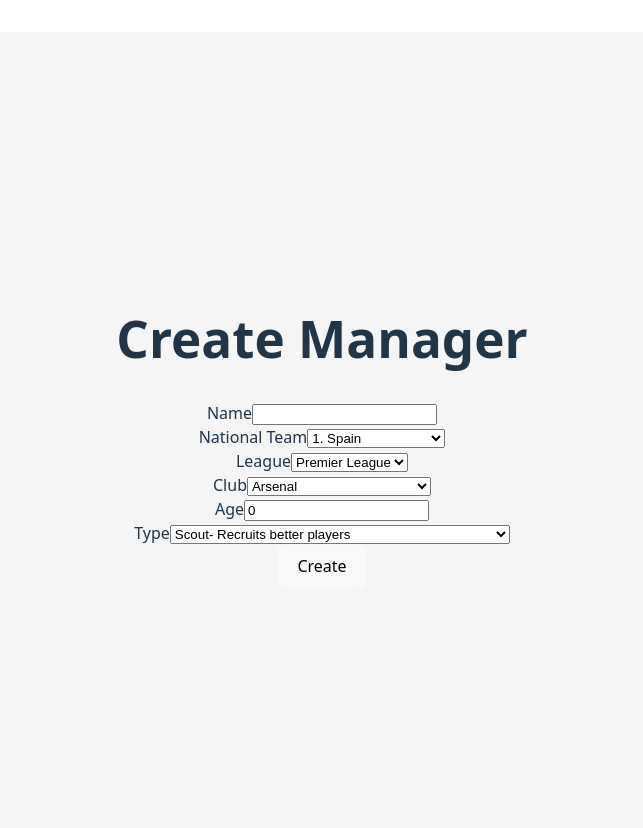
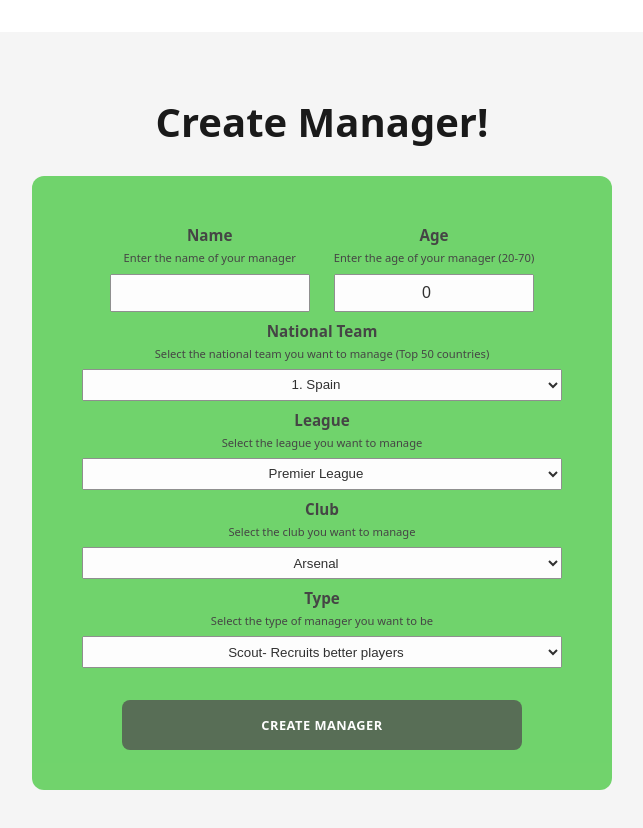
Before and after one commit to aidanohara12/FootballManager-WorldStage, a React (Vite) app: page / in a window 1280 px wide. Both pictures are taken after a click on the button "Start". Shown: the top 828 px of the page, without its empty margins (350-993 px from the left). Built offline with nearby package versions, Linux system fonts and the light colour scheme.

Commit message:
create manager skeleton

```diff
--- a/src/Globals/globalVariables.css
+++ b/src/Globals/globalVariables.css
@@ -1,5 +1,5 @@
 :root {
-    --primary-color: #00A86B;
+    --primary-color: #50cb4a;
     --secondary-color: #1A1A1A;
     --tertiary-color: #F5F5F5;
 }
--- a/src/Pages/CreateManager/CreateManager.module.css
+++ b/src/Pages/CreateManager/CreateManager.module.css
@@ -5,4 +5,147 @@
     flex-direction: column;
     align-items: center;
     justify-content: center;
+    padding: 2rem;
 }
+
+.createManagerContainer h1 {
+    color: var(--secondary-color);
+    font-size: 2.5rem;
+    font-weight: 700;
+    margin-bottom: 2rem;
+    text-align: center;
+}
+
+.createManagerContainer .form-group {
+    margin-bottom: 1.5rem;
+    width: 100%;
+    display: flex;
+    flex-direction: column;
+    align-items: center;
+}
+
+.formRow {
+    display: flex;
+    flex-direction: row;
+    align-items: center;
+    justify-content: center;
+    gap: 1.5rem;
+    width: 100%;
+}
+
+.formRow .form-group {
+    margin-bottom: 1.5rem;
+}
+
+.formRow .form-group:first-child {
+    flex: 2;
+    /* Name takes more space */
+}
+
+.formRow .form-group:last-child {
+    flex: 1;
+    /* Age takes less space */
+}
+
+.createManagerContainer h4 {
+    color: var(--secondary-color);
+    font-size: .7rem;
+    font-weight: 400;
+    margin: 0rem;
+    padding-bottom: 0.4rem;
+    text-align: center;
+}
+
+.createManagerContainer form {
+    background: var(--primary-color);
+    opacity: 0.8;
+    padding: 2.5rem;
+    border-radius: 12px;
+    width: 100%;
+    max-width: 500px;
+    display: flex;
+    flex-direction: column;
+    align-items: center;
+}
+
+.createManagerContainer .form-group {
+    margin-bottom: 1.5rem;
+    width: 100%;
+    display: flex;
+    flex-direction: column;
+    align-items: center;
+}
+
+.createManagerContainer label {
+    display: flex;
+    color: var(--secondary-color);
+    font-weight: 600;
+    margin-bottom: 0.2rem;
+    margin-top: .5rem;
+    font-size: 0.95rem;
+    text-align: center;
+    width: 100%;
+    justify-content: center;
+}
+
+.createManagerContainer .form-control {
+    width: 100%;
+    max-width: 400px;
+    padding: 0.75rem;
+    border: 2px solid #e0e0e0;
+    border-radius: 8px;
+    font-size: 1rem;
+    transition: all 0.3s ease;
+    background-color: var(--tertiary-color);
+    text-align: center;
+}
+
+.createManagerContainer .form-control:focus {
+    outline: none;
+    border-color: var(--primary-color);
+    box-shadow: 0 0 0 3px rgba(0, 168, 107, 0.1);
+}
+
+.createManagerContainer .form-control:hover {
+    border-color: var(--primary-color);
+}
+
+.createManagerContainer input {
+    width: 12rem;
+    height: 2rem;
+    text-align: center;
+    font-size: medium;
+}
+
+.createManagerContainer select {
+    width: 30rem;
+    height: 2rem;
+    text-align: center;
+}
+
+.createManagerContainer button {
+    width: 100%;
+    max-width: 400px;
+    padding: 1rem;
+    background-color: #314d2f;
+    color: white;
+    border: none;
+    border-radius: 8px;
+    font-size: .8rem;
+    font-weight: 600;
+    cursor: pointer;
+    transition: all 0.3s ease;
+    margin-top: 2rem;
+    text-transform: uppercase;
+    letter-spacing: 0.5px;
+}
+
+.createManagerContainer button:hover {
+    background-color: #008f5d;
+    transform: translateY(-2px);
+    box-shadow: 0 4px 12px rgba(0, 168, 107, 0.3);
+}
+
+.createManagerContainer button:active {
+    transform: translateY(0);
+}
--- a/src/Pages/CreateManager/CreateManager.tsx
+++ b/src/Pages/CreateManager/CreateManager.tsx
@@ -25,10 +25,12 @@ export function CreateManager() {
 
     return (
         <div className={styles.createManagerContainer}>
-            <h1>Create Manager</h1>
+            <h1>Create Manager!</h1>
             <form>
-                <div className="form-group">
+                <div className={styles.formRow}>
+                    <div>
                         <label htmlFor="name">Name</label>
+                        <h4>Enter the name of your manager</h4>
                         <input
                             type="text"
                             className="form-control"
@@ -38,8 +40,29 @@ export function CreateManager() {
                             onChange={(e) => setName(e.target.value)}
                         />
                     </div>
+                    <div>
+                        <label htmlFor="age">Age</label>
+                        <h4>Enter the age of your manager (20-70)</h4>
+                        <input
+                            type="number"
+                            className="form-control"
+                            id="age"
+                            value={age}
+                            min={20}
+                            max={70}
+                            required={true}
+                            onChange={(e) => setAge(parseInt(e.target.value) || 0)}
+                            onBlur={(e) => {
+                                const newAge = parseInt(e.target.value);
+                                if (newAge < 20) setAge(20);
+                                if (newAge > 70) setAge(70);
+                            }}
+                        />
+                    </div>
+                </div>
                 <div className="form-group">
                     <label htmlFor="country">National Team</label>
+                    <h4>Select the national team you want to manage (Top 50 countries)</h4>
                     <select
                         className="form-control"
                         id="country"
@@ -53,6 +76,7 @@ export function CreateManager() {
                 </div>
                 <div className="form-group">
                     <label htmlFor="league">League</label>
+                    <h4>Select the league you want to manage</h4>
                     <select
                         className="form-control"
                         id="league"
@@ -70,6 +94,7 @@ export function CreateManager() {
                 </div>
                 <div className="form-group">
                     <label htmlFor="club">Club</label>
+                    <h4>Select the club you want to manage</h4>
                     <select
                         className="form-control"
                         id="club"
@@ -82,18 +107,8 @@ export function CreateManager() {
                     </select>
                 </div>
                 <div className="form-group">
-                    <label htmlFor="age">Age</label>
-                    <input
-                        type="number"
-                        className="form-control"
-                        id="age"
-                        value={age}
-                        required={true}
-                        onChange={(e) => setAge(parseInt(e.target.value))}
-                    />
-                </div>
-                <div className="form-group">
                     <label htmlFor="type">Type</label>
+                    <h4>Select the type of manager you want to be</h4>
                     <select
                         className="form-control"
                         id="type"
@@ -110,7 +125,7 @@ export function CreateManager() {
                     className="btn btn-primary"
                     onClick={() => createManager()}
                 >
-                    Create
+                    Create Manager
                 </button>
             </form>
         </div>
```
Lines whose indentation alone changed are shown as unchanged.
